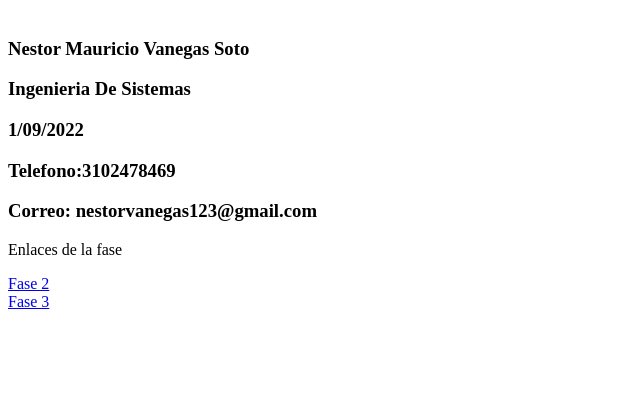
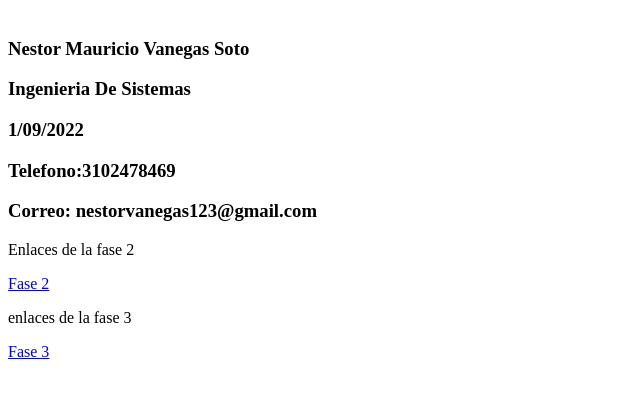
Before and after one commit to NVwashere/DSW-NESTOR-VANEGAS, a plain HTML site: page index.html in a window 1280 px wide. Shown: the part 79-474 px from the top of the page, without its empty margins (0-640 px from the left). Drawn offline with Linux system fonts and the light colour scheme.

Commit message:
Update index.html

```diff
--- a/index.html
+++ b/index.html
@@ -18,11 +18,12 @@
 
     </h3>
 
-    <p>Enlaces de la fase</p>
+    <p>Enlaces de la fase 2</p>
 
     <a href="fase2/design.html">Fase 2</a>
     <br>
 
+    <p>enlaces de la fase 3</p>
     <a href="fase3/index.html">Fase 3</a>
 
 
```
